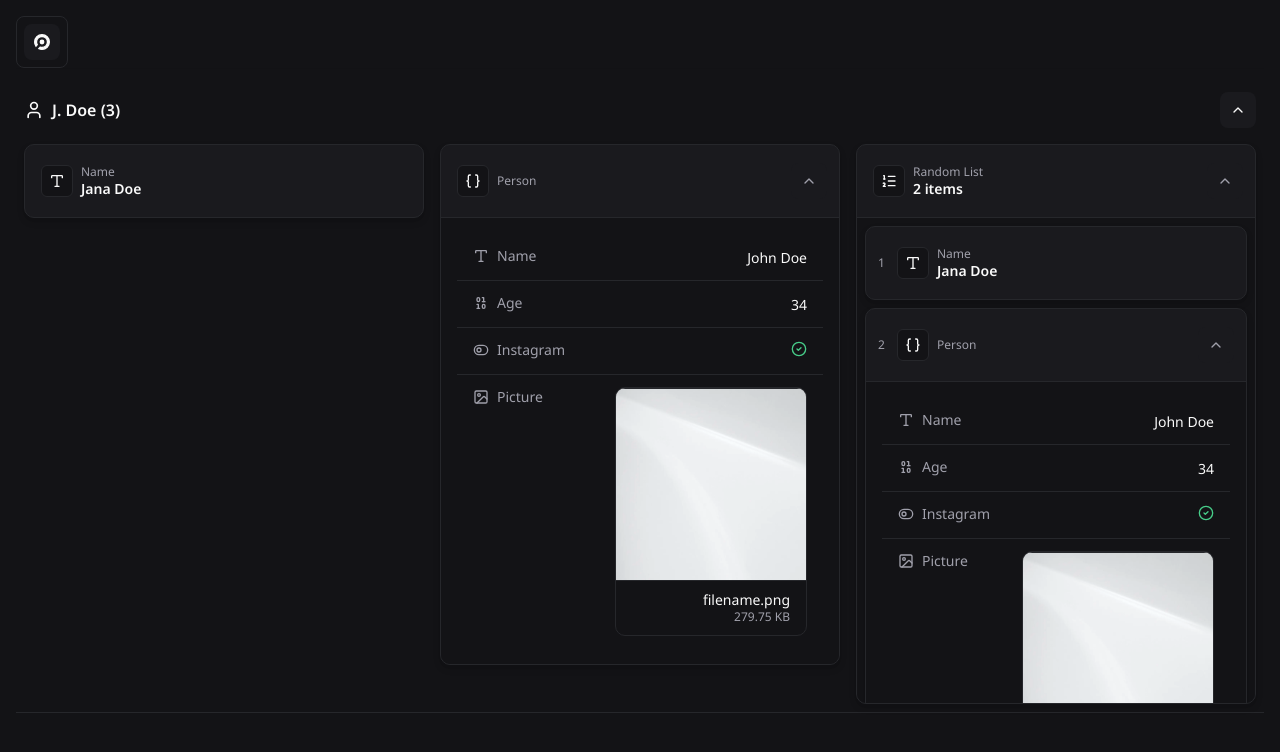
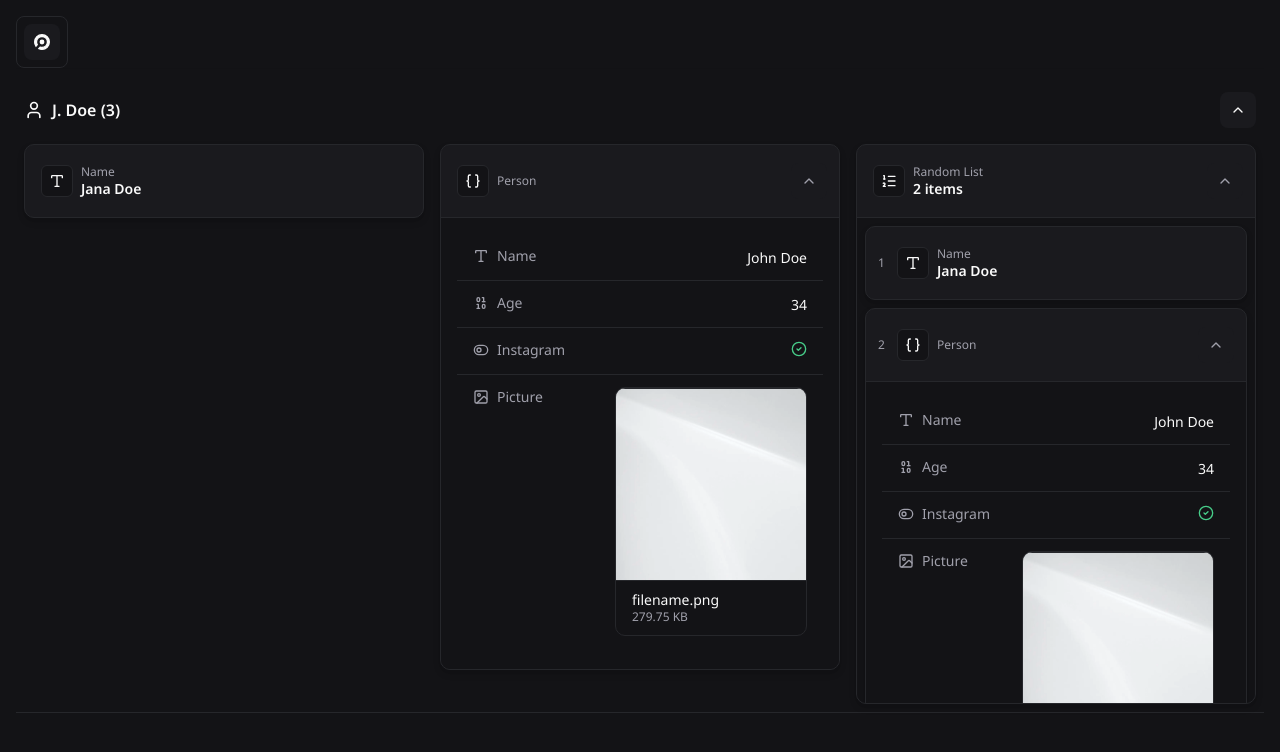
Before and after one commit to djonatan-arns/frontend-challenge, a React (Vite) app: page / in a window 1280 px wide. Shown: the top 752 px of the page. Built offline with nearby package versions, Linux system fonts and the light colour scheme.

Commit message:
feat: enhance FilePreview styles with improved layout and image handling

```diff
--- a/src/components/FilePreview/styles.css
+++ b/src/components/FilePreview/styles.css
@@ -4,13 +4,21 @@
   border: 1px solid var(--color-border);
   overflow: hidden;
   background: var(--color-bg);
-  margin-left: auto;
+  display: inline-block;
+  text-align: left;
 }
 
 .file-preview__image {
   width: var(--file-preview-width);
   height: var(--file-image-height);
-  background: linear-gradient(135deg, #2a2a2e 0%, #3a3a3e 50%, #2a2a2e 100%);
+  overflow: hidden;
+}
+
+.file-preview__img {
+  width: 100%;
+  height: 100%;
+  object-fit: cover;
+  display: block;
 }
 
 .file-preview__info {
```
